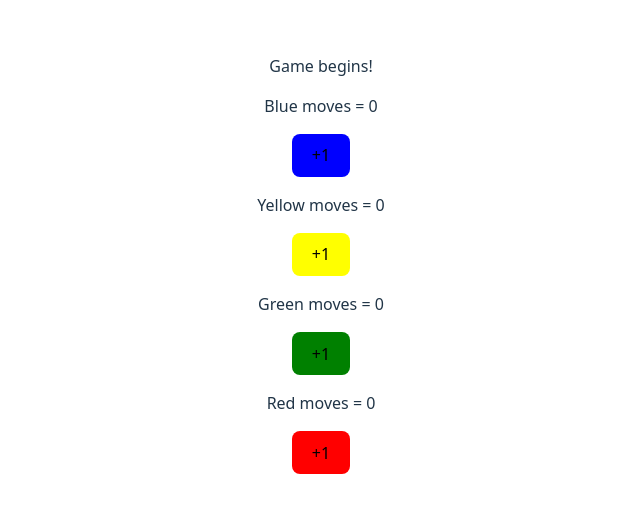
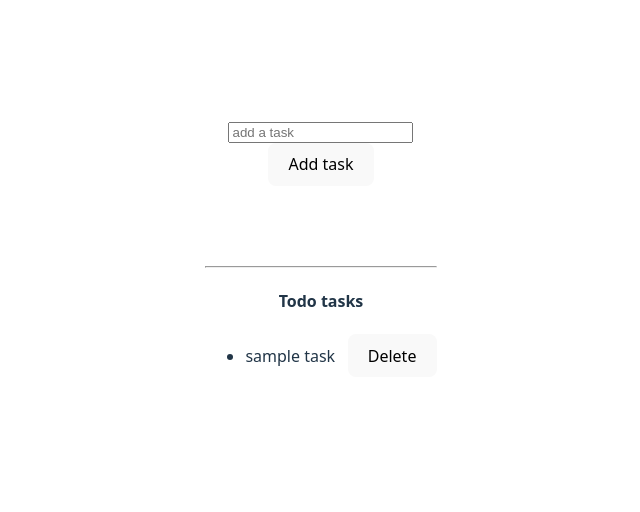
Before and after one commit to shreyash5709/WEBD_STUDY_MATERIALS, a React (Vite) app in the folder 12-ReactJS/react-state-class2/: page / in a window 1280 px wide. Shown: the part 144-656 px from the top of the page, without its empty margins (319-959 px from the left). Built offline with nearby package versions, Linux system fonts and the light colour scheme.

Commit message:
builting todo list

```diff
--- a/12-ReactJS/react-state-class2/package.json
+++ b/12-ReactJS/react-state-class2/package.json
@@ -11,7 +11,8 @@
   },
   "dependencies": {
     "react": "^19.1.1",
-    "react-dom": "^19.1.1"
+    "react-dom": "^19.1.1",
+    "uuidv4": "^6.2.13"
   },
   "devDependencies": {
     "@eslint/js": "^9.36.0",
--- a/12-ReactJS/react-state-class2/src/App.jsx
+++ b/12-ReactJS/react-state-class2/src/App.jsx
@@ -1,10 +1,11 @@
 import './App.css'
 import LudoBoard from './LudoBoard'
+import TodoList from './TodoList'
 
 function App() {
   return (
     <>
-      <LudoBoard/>
+      <TodoList/>
     </>
   )
 }
--- /dev/null
+++ b/12-ReactJS/react-state-class2/src/TodoList.jsx
@@ -0,0 +1,46 @@
+import { useState } from "react"
+import { v4 as uuidv4 } from "uuid";
+
+export default function TodoList(){
+    let [todos, setTodos] = useState([
+        {
+        task: "sample task",
+        id: uuidv4()
+        }
+    ]);
+    let [newTodo, setNewTodo] = useState("");
+
+    let updateTodoValue = (event) => {
+        setNewTodo(event.target.value);
+    }
+
+    let addNewTask = () => {
+        setTodos((prevTodos) => {
+            return [...prevTodos, { task: newTodo, id: uuidv4()}]
+        });
+        setNewTodo("");
+    }
+
+    let deleteTodo = (id) => {
+        setTodos(todos.filter((todo) => todo.id != id));
+    }
+
+    return(
+        <div>
+            <input type="text" placeholder="add a task" value={newTodo} onChange={updateTodoValue}/>
+            <br />
+            <button onClick={addNewTask}>Add task</button>
+            <br /><br /><br /><br />
+            <hr />
+            <h4>Todo tasks</h4>
+            <ul>
+                {todos.map((todo) =>
+                    <li key={todo.id}>
+                        <span>{todo.task}</span> &nbsp;&nbsp;
+                        <button onClick={() => deleteTodo(todo.id)}>Delete</button>
+                    </li>
+                )}
+            </ul>
+        </div>
+    )
+}
```
Also changed, not shown: 1 other file (tests, documents, lock files or other folders).
